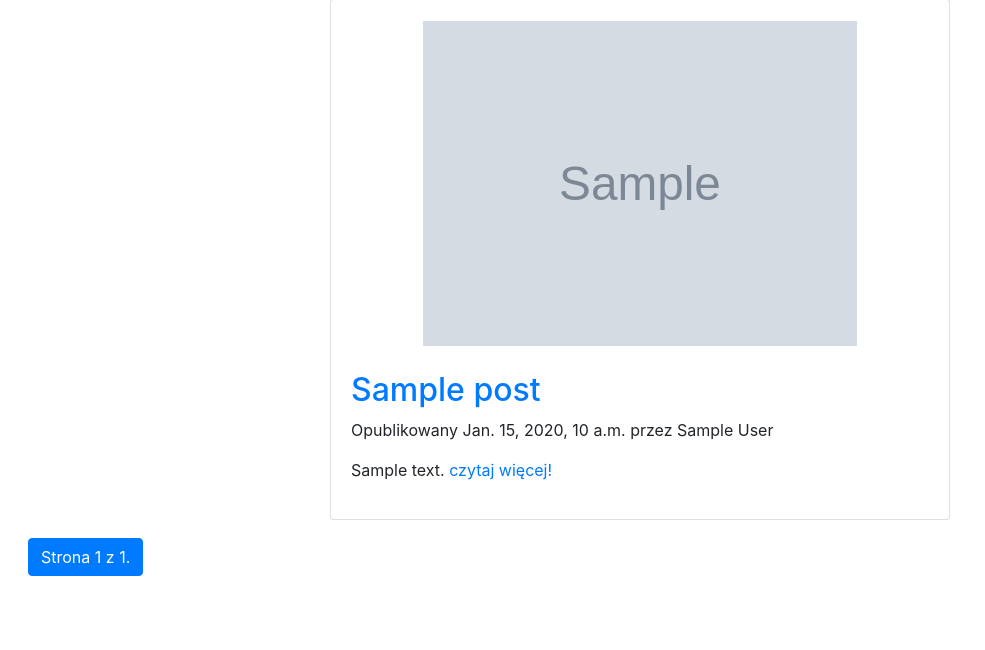
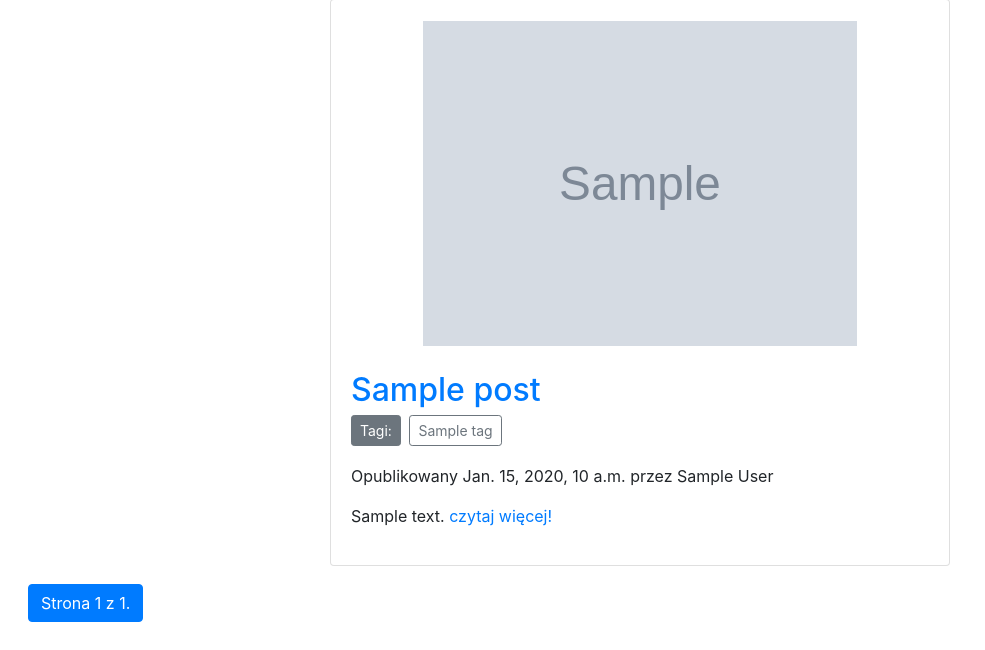
Before and after one commit to wpoplaws/django_blog, a Django app: template blog/templates/blog/post_list.html in a window 1280 px wide. Shown: the part 163-813 px from the top of the page, without its empty margins (0-985 px from the left). Before the commit the page ends 739 px from the top, so only its background shows below. Run offline with Django 3.2, Linux system fonts and the light colour scheme; the template is opened without the code that fills it: most values are stand-ins (such as "Sample title", 1, 10 or a date in 2020); grey boxes marked "Sample" are stand-in pictures; some libraries are stand-ins or nearby versions.

Commit message:
add tags to posts

```diff
--- a/blog/forms.py
+++ b/blog/forms.py
@@ -12,7 +12,7 @@ from django.conf import settings
 class PostForm(ModelForm):
     class Meta:
         model = Post
-        fields = ['title', 'description', 'date_added', 'image', 'author', 'status']
+        fields = ['title', 'description', 'date_added', 'tags', 'image', 'author', 'status']
         widgets = {
             'content': RichTextFormField()}
 
@@ -23,7 +23,9 @@ class PostForm(ModelForm):
             "image": "Zdjęcie",
             "author": "Autor",
             "status": "Status",
+            "tags": "Tagi",
         }
+        help_texts = {'tags': "Rozdzielona przecinkami lista tagów", }
 
 
 class CommentForm(ModelForm):
--- a/blog/models.py
+++ b/blog/models.py
@@ -6,6 +6,7 @@ from django.template.defaultfilters import slugify
 from django.db import models
 from django.contrib.auth.models import User
 from django.urls import reverse
+from taggit.managers import TaggableManager
 
 
 class PublishedManager(models.Manager):
@@ -29,6 +30,8 @@ class Post(models.Model):
     status = models.CharField(max_length=10, choices=STATUS_CHOICES, default='draft')
     objects = models.Manager()
     published = PublishedManager()
+    tags = TaggableManager(blank=True,)
+
 
     class Meta:
         ordering = ('-date_added',)
--- a/blog/templates/blog/post_list.html
+++ b/blog/templates/blog/post_list.html
@@ -4,7 +4,7 @@
 {% block body%}
 
 {% if user.is_authenticated %}
-Witam {{user.username}}<br>
+Witam {{user.username}}<br xmlns:blog="http://www.w3.org/1999/xhtml" xmlns:blog="http://www.w3.org/1999/xhtml">
 <a href="{% url 'logout' %}" class="btn btn-primary">Wyloguj </a>
 {% else %}
 <a href="{% url 'login' %}" class="btn btn-primary">Zaloguj </a>
@@ -39,6 +39,16 @@ Witam {{user.username}}<br>
                 <a href="{{ post.get_absolute_url }}">
                     {{ post.title }}
                 </a>
+
+                <p class="tags">
+                    <button type="button" class="btn btn-secondary btn-sm">Tagi: </button>
+                    {% for tag in post.tags.all %}
+                    <a href="{% url 'blog:post_list_by_tag' tag.slug %} " class="btn btn-outline-secondary btn-sm" >
+                    {{ tag.name }}
+                    </a>
+                    {% if not forloop.last %} {% endif %}
+                    {% endfor %}
+                </p>
             </h2>
             <p class="date">
                 Opublikowany {{ post.date_added }} przez {{ post.author}}
--- a/blog/urls.py
+++ b/blog/urls.py
@@ -10,4 +10,6 @@ urlpatterns = [
                   path('<int:year>/<int:month>/<int:day>/<slug:post>/',
                        views.post_detail,
                        name="post_detail"),
+                  path('tag/<slug:tag_slug>/',
+                       views.post_list, name='post_list_by_tag'),
               ] + static(settings.MEDIA_URL, document_root=settings.MEDIA_ROOT)
--- a/django_blog/settings.py
+++ b/django_blog/settings.py
@@ -22,6 +22,7 @@ INSTALLED_APPS = [
     'ckeditor',
     'ckeditor_uploader',
     'captcha',
+    'taggit',
     'blog',
 ]
 
--- a/django_blog/urls.py
+++ b/django_blog/urls.py
@@ -38,4 +38,5 @@ urlpatterns = [
 
 
 
+
 ] + static(settings.MEDIA_URL, document_root=settings.MEDIA_ROOT)
```
Also changed, not shown: blog/views.py (+16 -5 lines), blog/migrations/0029_post_tags.py (added), db.sqlite3.
